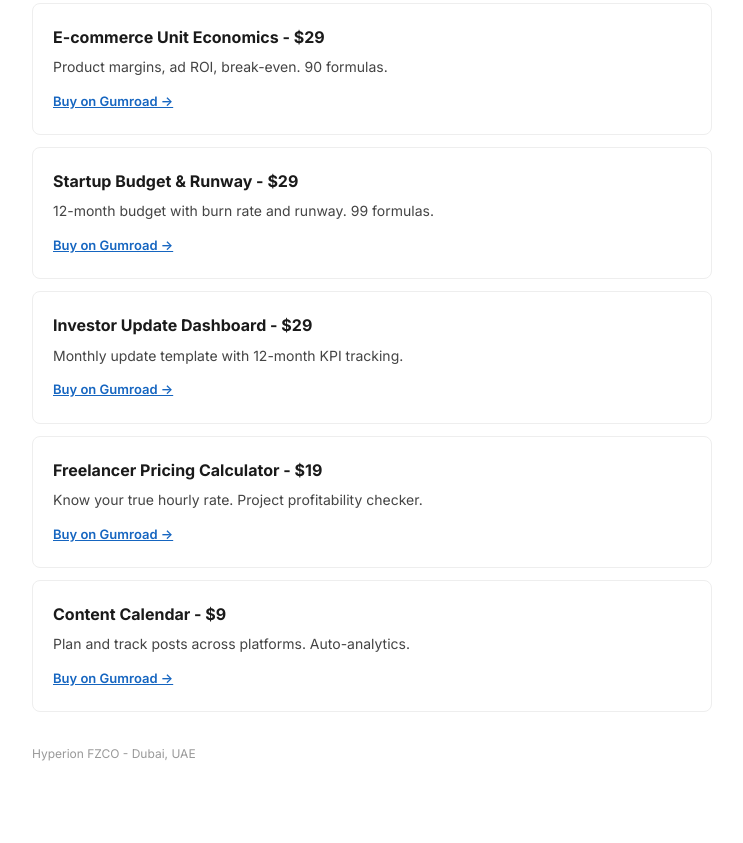
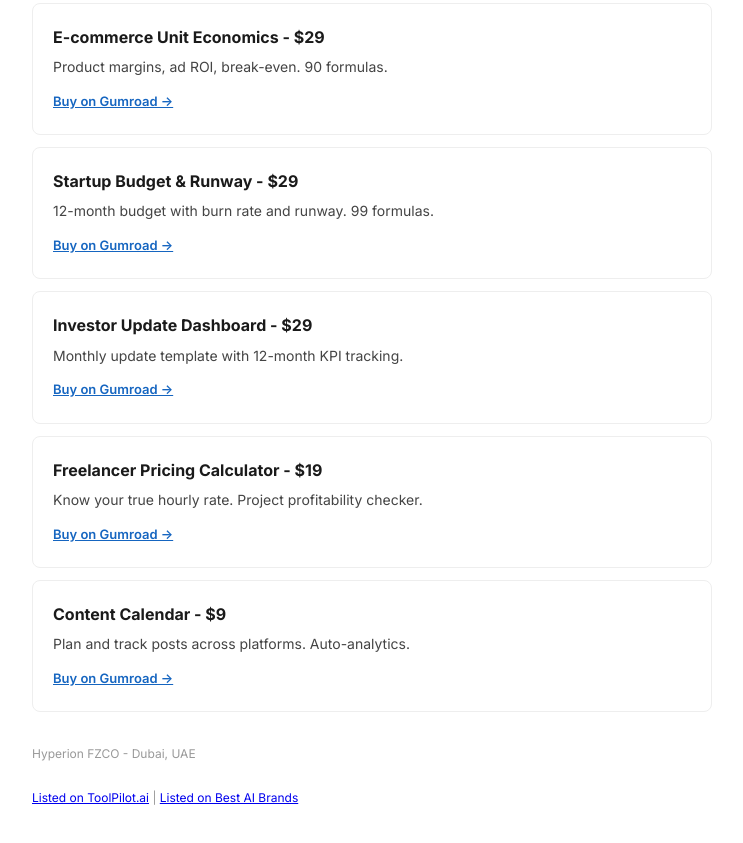
Before and after one commit to avakiyala-cmd/tools, a plain HTML site: page about.html in a window 1280 px wide. Shown: the part 1839-2682 px from the top of the page, without its empty margins (268-1011 px from the left). Before the commit the page ends 2655 px from the top, so only its background shows below. Drawn offline with Linux system fonts and the light colour scheme.

Commit message:
add directory badges for backlink requirement

```diff
--- a/about.html
+++ b/about.html
@@ -44,7 +44,10 @@ nav{padding:12px 0;border-bottom:1px solid #eee;margin-bottom:32px;font-size:13p
 <div class="tool"><h3>Freelancer Pricing Calculator - $19</h3><p>Know your true hourly rate. Project profitability checker.</p><a href="https://avaflow801.gumroad.com/l/ljvssa">Buy on Gumroad &rarr;</a></div>
 <div class="tool"><h3>Content Calendar - $9</h3><p>Plan and track posts across platforms. Auto-analytics.</p><a href="https://avaflow801.gumroad.com/l/yoajuu">Buy on Gumroad &rarr;</a></div>
 
-<p style="margin-top:32px;font-size:12px;color:#999">Hyperion FZCO - Dubai, UAE</p>
+<p style="margin-top:32px;font-size:12px;color:#999">Hyperion FZCO - Dubai, UAE</p><p style="margin-top:24px;font-size:12px;color:#999">
+<a href="https://www.toolpilot.ai" target="_blank">Listed on ToolPilot.ai</a> |
+<a href="https://bestaibrands.com" target="_blank">Listed on Best AI Brands</a>
+</p>
 </div>
 </body>
 </html>
```
